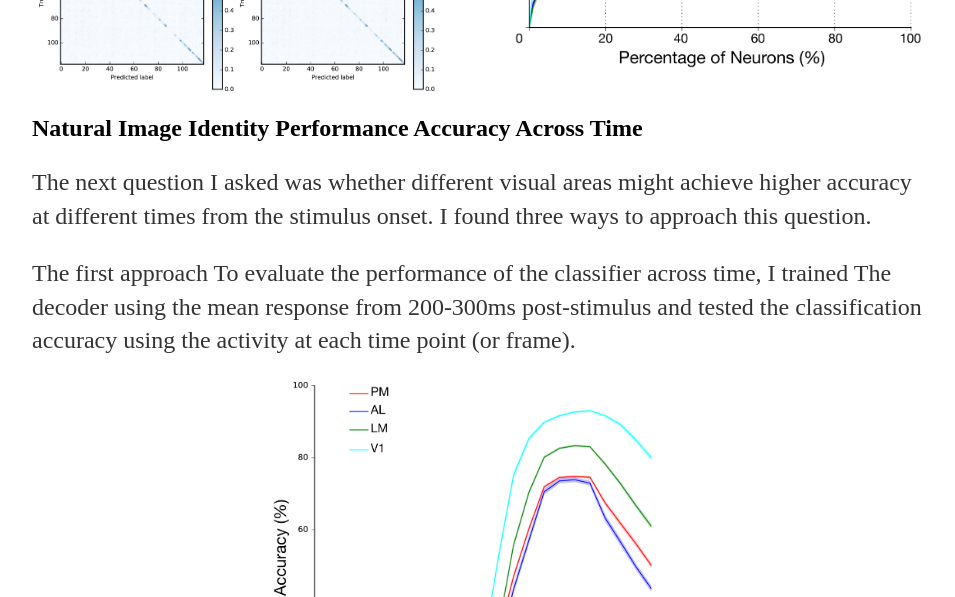
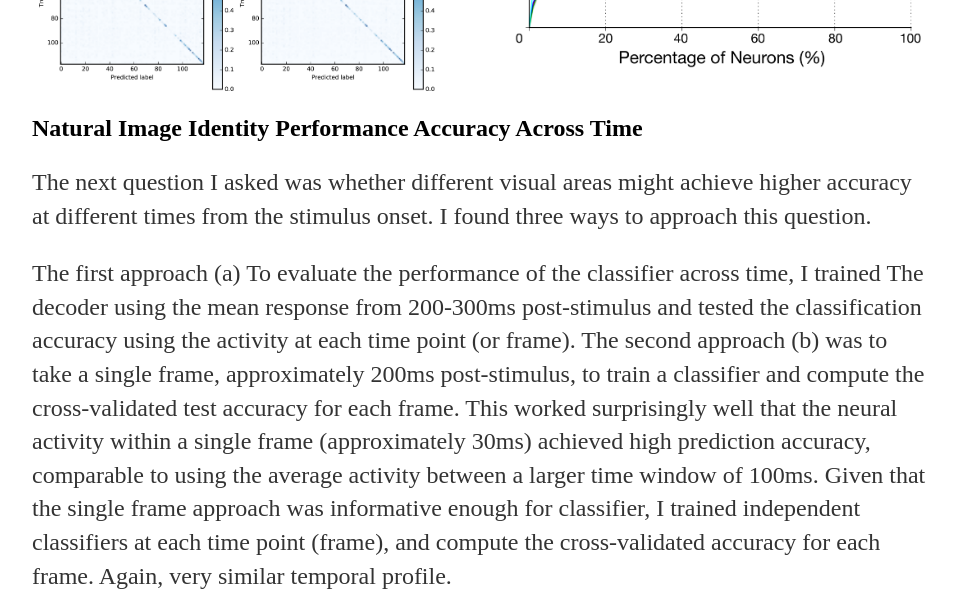
Before and after one commit to kachiO/kachio.github.io, a Jekyll site: the page built from _posts/2016-12-10-Decoding-Identity-of-Natural-Images.markdown, in a window 1280 px wide and 1400 px high, scrolled down 4315 px. Shown: the top 597 px of the window, without its empty margins (160-1115 px from the left). Built offline with Jekyll 4.4.1, drawn with Linux system fonts in a browser that asks for light colours; some of the changed text lies outside the part shown; grey boxes are pictures that could not be loaded.

Commit message:
Update 2016-12-10-Decoding-Identity-of-Natural-Images.markdown

```diff
--- a/_posts/2016-12-10-Decoding-Identity-of-Natural-Images.markdown
+++ b/_posts/2016-12-10-Decoding-Identity-of-Natural-Images.markdown
@@ -55,17 +55,9 @@ From the normalized confusion matrix, you will notice that there is a close agre
 <h2>Natural Image Identity Performance Accuracy Across Time </h2>
 The next question I asked was whether different visual areas might achieve higher accuracy at different times from the stimulus onset. I found three ways to approach this question.
 
-The first approach To evaluate the performance of the classifier across time, I trained The decoder using the mean response from 200-300ms post-stimulus and tested the classification accuracy using the activity at each time point (or frame).
+The first approach (a) To evaluate the performance of the classifier across time, I trained The decoder using the mean response from 200-300ms post-stimulus and tested the classification accuracy using the activity at each time point (or frame). The second approach (b) was to take a single frame, approximately 200ms post-stimulus, to train a classifier and compute the cross-validated test accuracy for each frame. This worked surprisingly well that the neural activity within a single frame (approximately 30ms) achieved high prediction accuracy, comparable to using the average activity between a larger time window of 100ms. Given that the single frame approach was informative enough for classifier, I trained independent classifiers at each time point (frame), and compute the cross-validated accuracy for each frame. Again, very similar temporal profile.
 
-<center><img src="/assets/blog/natural_image_identity/accuracy_across_time_mean_frames.png" height="400" title="Performance across time, trained with mean frames from 200-300ms post-stimulus onset"></center>
-
-The second approach was to take a single frame, approximately 200ms post-stimulus, to train a classifier and compute the cross-validated test accuracy for each frame. This worked surprisingly well that the neural activity within a single frame (approximately 30ms) achieved high prediction accuracy, comparable to using the average activity between a larger time window of 100ms.
-
-<center><img src="/assets/blog/natural_image_identity/accuracy_across_time_single_frame.png" height="400" title="Performance across time, trained with single frame at 200ms post-stimulus onset"></center>
-
-Given that the single frame approach was informative enough for classifier, I trained independent classifiers at each time point (frame), and compute the cross-validated accuracy for each frame. Again, very similar temporal profile.
-
-<center><img src="/assets/blog/natural_image_identity/accuracy_across_time_independent_frames.png" height="400" title="Performance across time, independently trained at each time point"></center>
+<center><img src="/assets/blog/natural_image_identity/accuracy_across_time_all" height="400" title="Performance across time"></center>
 
 <h2>Natural Image Categorization</h2>
 Given that neural responses in these areas can be used to perform natural image identity task. What if I, instead, now asked the visual areas to categorize the natural images into two groups? My prediction was that putative higher visual areas, such as PM or AL, would perform much better than V1. I devised two simple categories, animals vs. non-animals. Although the visual areas all performed above chance (50%), they each performed similarly, including V1.
```
